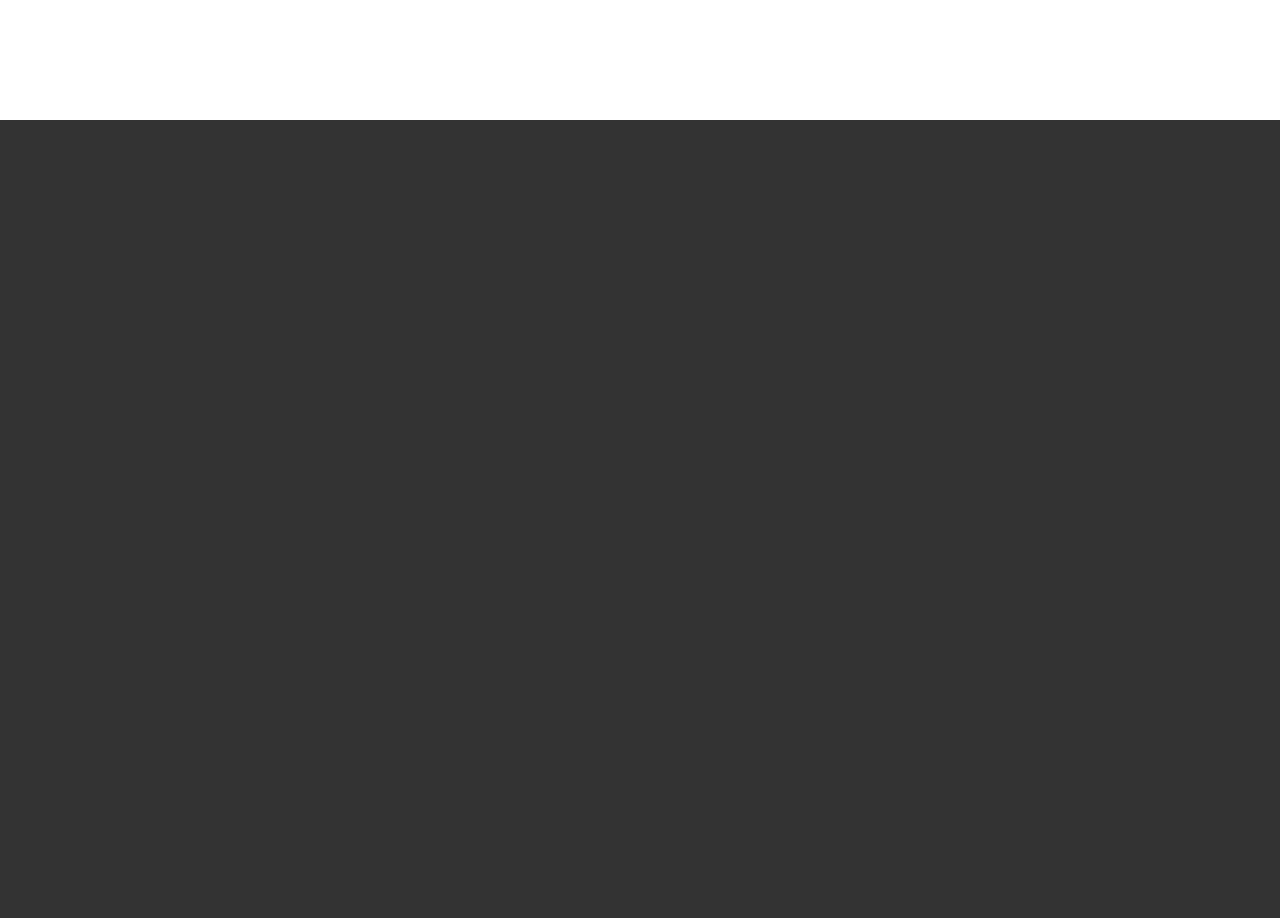
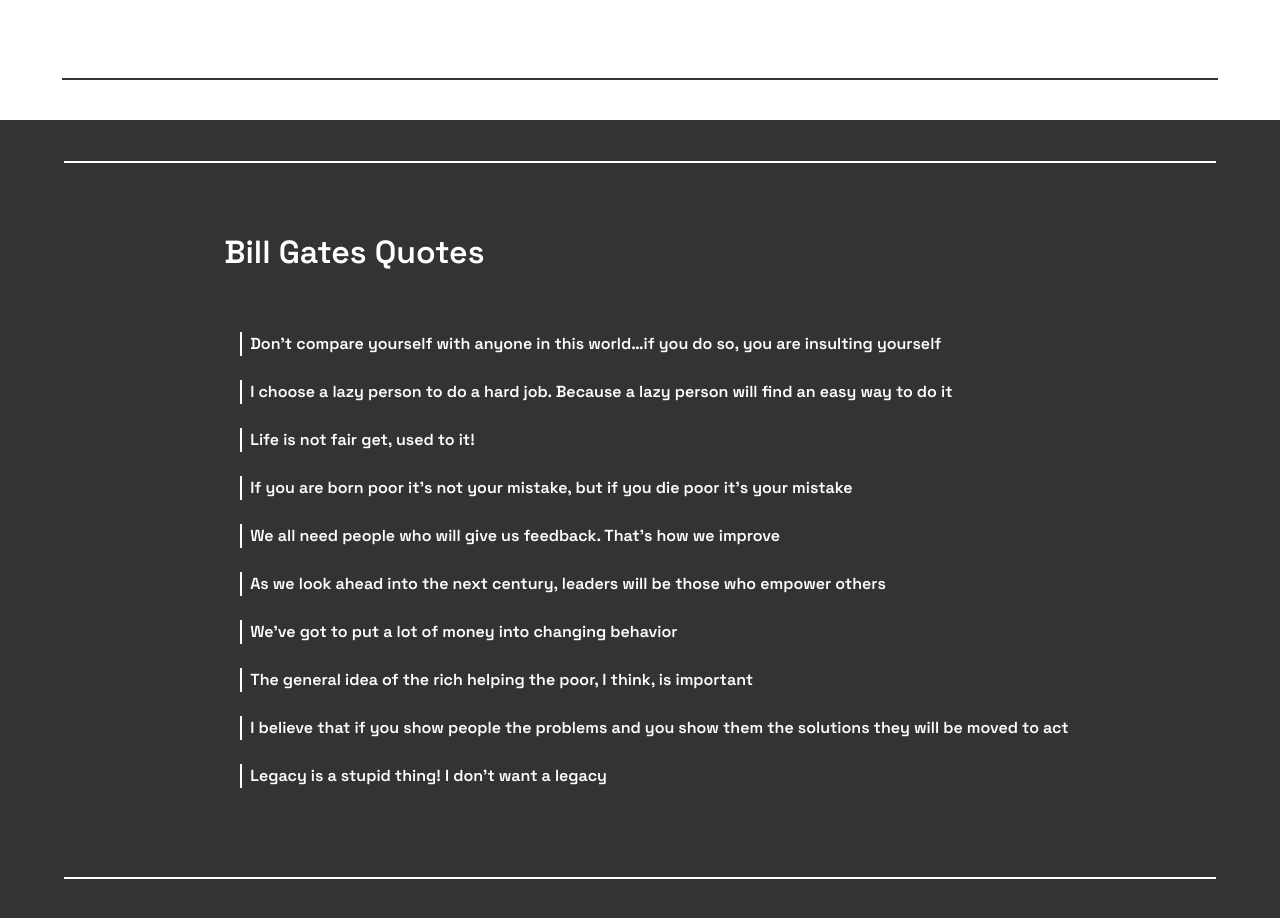
Before and after one commit to DikeShubham/Bill-Gate, a website: page index.html in a window 1280 px wide. Shown: the part 1480-2398 px from the top of the page. Drawn offline with Linux system fonts and the light colour scheme.

Commit message:
Complete final work

```diff
--- a/index.html
+++ b/index.html
@@ -16,24 +16,72 @@
 
 <body>
   <!-- SECTION ONE -->
-  <section id="Home" class="bg-dark">
-    <div class="homePage">
-      <h2>Bill Gates</h2>
-      <p>“It's fine to celebrate success but it is more important to heed the lessons of failure."</p>
+  <section id="Home" class="bg-dark fullPage">
+    <div class="line lineWhite">
+      <div class="homePage">
+        <h2>Bill Gates</h2>
+        <p>“It's fine to celebrate success but it is more important to heed the lessons of failure."</p>
+      </div>
     </div>
   </section>
 
   <!-- SECTION TWO -->
   <section class="bg-white">
-    <div class="Quotes">
-      <img src="./img/bill-gates.png" alt="Bill Gates">
-      <h2>Patience is a key element of success.</h2>
+    <div class="line lineBlack">
+      <div class="bill_gates">
+        <img src="./img/bill-gates.png" alt="Bill Gates">
+        <h2>
+          “Patience is a key element of success"
+        </h2>
+      </div>
     </div>
   </section>
 
   <!-- SECTION THREE -->
-  <section class="bg-dark">
-
+  <section class="bg-dark bg-page">
+    <div class="line"></div>
+    <div class="quotesPage">
+      <h1>Bill Gates Quotes</h1>
+      <div class="Quotes">
+        <ul>
+          <li> <small class="Side_Line"></small>
+            <p>
+              Don’t compare yourself with anyone in this world…if you do so, you
+              are
+              insulting
+              yourself
+            </p>
+          </li>
+          <li> <small class="Side_Line"></small>
+            I choose a lazy person to do a hard job. Because a lazy person will find an easy way to do it
+          </li>
+          <li> <small class="Side_Line"></small> Life is not fair get, used to it!</li>
+          <li> <small class="Side_Line"></small>
+            If you are born poor it’s not your mistake, but if you die poor it’s your mistake
+          </li>
+          <li> <small class="Side_Line"></small>
+            We all need people who will give us feedback. That’s how we improve
+          </li>
+          <li> <small class="Side_Line"></small>
+            As we look ahead into the next century, leaders will be those who empower others
+          </li>
+          <li> <small class="Side_Line"></small>
+            We’ve got to put a lot of money into changing behavior
+          </li>
+          <li> <small class="Side_Line"></small>
+            The general idea of the rich helping the poor, I think, is important
+          </li>
+          <li> <small class="Side_Line"></small>
+            I believe that if you show people the problems and you show them the solutions they will be moved to act
+          </li>
+          <li> <small class="Side_Line"></small>
+            Legacy is a stupid thing! I don’t want a legacy
+          </li>
+        </ul>
+      </div>
+    </div>
+    <div class="line line-bottom"></div>
+    </div>
   </section>
 
 </body>
--- a/scss/style.scss
+++ b/scss/style.scss
@@ -13,23 +13,42 @@
 }
 
 h1,h2,h3{
-  line-height: 1.5rem;
-  margin: 2rem 0;
+  line-height: 2rem;
+  margin: 1.5rem 0;
   font-family: fonts.$googleFont;
   font-size: 2rem;
 }
-p{
-  font-size: 1.3rem;
+p,li{
+  font-size: 1rem;
   line-height: 1.5rem;
   color: color.$bigWhite;
   font-family: fonts.$googleFont;
+}
+li{
+  margin-bottom: .8rem;
+}
+.line{
+  width: 95%;
+  height: 90%;
+  margin:0 auto;
+  display: flex;
+  place-items: center;
+}
+.lineWhite{
+  border: 2px solid color.$bigWhite;
+  border-right: none;
+  border-left: none;
+}
+.lineBlack{
+  border: 2px solid color.$bigDark;
+  border-right: none;
+  border-left: none;
+}
 
+//  SECTION ONE =>
+.bg-dark{
+  padding: 0 2rem;
 
-}
-//  SECTION ONE =>
-
-.bg-dark{
-  padding: 10px;
   h1,h2,h3{
     color: color.$bigWhite;
   }
@@ -39,9 +58,13 @@
   }
   display: flex;
   width: 100%;
-  height: 100%;
+
   place-items: center;
 }
+.fullPage{
+  height: 100%;
+}
+
 .homePage{
   margin: auto;
   max-width: 60rem;
@@ -53,11 +76,12 @@
 .bg-white{
   width: 100%;
   height: 100%;
+  padding: 0 2rem;
   background-color: color.$bigWhite;
   display: flex;
   place-items: center;
 }
-.Quotes{
+.bill_gates{
   max-width: 30rem;
   max-height: 30rem;
   margin: 0 auto;
@@ -74,3 +98,47 @@
     line-height: 1.1;
   }
 }
+
+
+//SECTION THREE
+.bg-page{
+  padding: 0 4rem;
+  min-height: 100%;
+ flex-direction: column;
+ justify-content: space-around;
+ .line{
+   width: 100%;
+   height: 2px;
+   background-color: color.$bigWhite;
+   margin: 2rem 0;
+ }
+ .line-bottom{
+   margin-bottom: 2rem;
+ }
+}
+.quotesPage{
+    padding-left: .8rem;
+.Quotes{
+  word-wrap: break-word;
+  padding-left: 1rem;
+  display: flex;
+  flex-direction:column;
+  max-width: 80rem;
+  margin: 0 auto;
+  ul{
+    list-style: none;
+    color:color.$bigWhite;
+    margin: 1rem 0;
+  }
+  li{
+    border-left: 2px solid color.$bigWhite;
+    margin: 1.5rem 0;
+    display: flex;
+    font-family: fonts.$google;
+  }
+
+  .Side_Line{
+    margin-right: .5rem;
+}
+}
+}
--- a/scss/units/color.sass
+++ b/scss/units/color.sass
@@ -1,4 +1,2 @@
 $bigDark:#333
-// $bigDark:#343a40
-
 $bigWhite:#fff
--- a/scss/units/fonts.scss
+++ b/scss/units/fonts.scss
@@ -1 +1,2 @@
 $googleFont: 'Space Grotesk', sans-serif;
+$google: 'Space Grotesk', sans-serif
```
Also changed, not shown: css/style.css, 1 other file.
